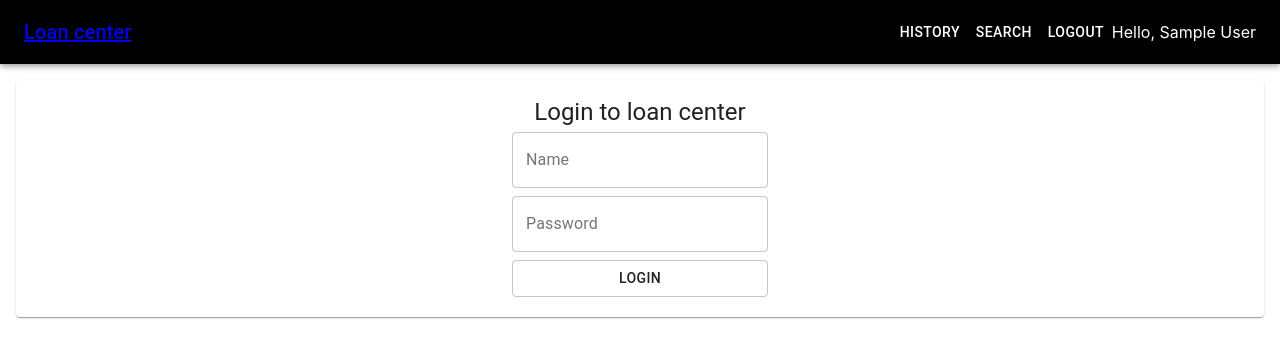
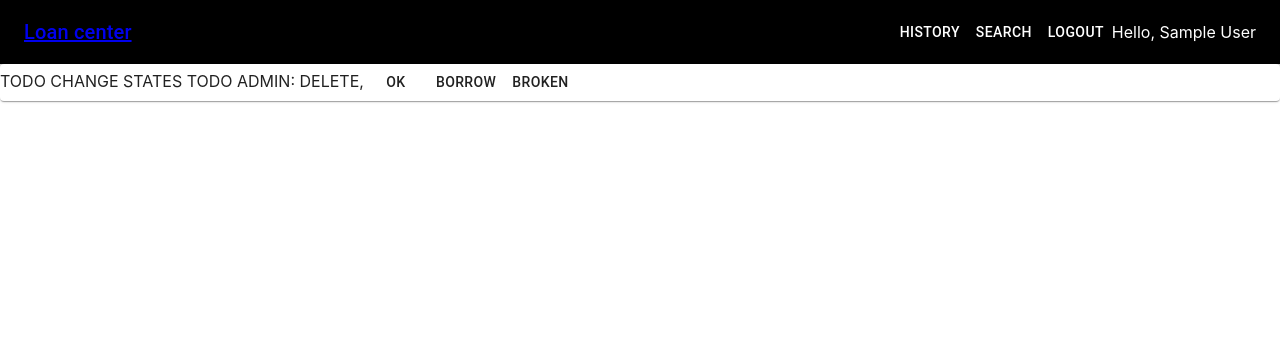
Before and after one commit to GregoryWasz/Loan-center-frontend, a React (Create React App) app: page /product/1 in a window 1280 px wide. Before the commit this address led to /. Shown: the top 358 px of the page. Built offline with nearby package versions, Linux system fonts and the light colour scheme; no server answers; sample sign-in values are in the browser's storage.

Commit message:
Added single product site feature

```diff
--- a/src/components/Product.jsx
+++ b/src/components/Product.jsx
@@ -1,15 +1,103 @@
-import React, { useEffect, useContext } from "react";
-import { useHistory } from "react-router-dom";
+import { Paper, Button } from "@material-ui/core";
+import React, { useContext, useEffect, useState } from "react";
+import { useHistory, useParams } from "react-router-dom";
+import axios from "../api/axios";
 import { UserContext } from "./UserContext";
 
 export default function Product() {
   const history = useHistory();
-  const { isLoggedIn } = useContext(UserContext);
+  const { id } = useParams();
+  const [product, setProduct] = useState([]);
+  const [isChanged, setIsChanged] = useState(0);
+  const { isAdmin } = useContext(UserContext);
+
+  async function handleChangeStateToOk(e) {
+    e.preventDefault();
+
+    await axios
+      .put("/product/" + id, {
+        state: "Ok",
+      })
+      .then((response) => {
+        console.log("STATE CHANGED TO OK");
+        setIsChanged(1);
+      })
+      .catch((error) => {});
+  }
+
+  async function handleChangeStateToBorrowed(e) {
+    e.preventDefault();
+
+    await axios
+      .put("/product/" + id, {
+        state: "Borrowed",
+      })
+      .then((response) => {
+        console.log("STATE CHANGED TO BORROWED");
+        setIsChanged(2);
+      })
+      .catch((error) => {});
+  }
+
+  async function handleChangeStateToBroken(e) {
+    e.preventDefault();
+
+    await axios
+      .put("/product/" + id, {
+        state: "Broken",
+      })
+      .then((response) => {
+        console.log("STATE CHANGED TO BROKEN");
+        setIsChanged(3);
+      })
+      .catch((error) => {});
+  }
+
+  async function handleDeleteProduct(e) {
+    e.preventDefault();
+
+    await axios
+      .delete("/product/" + id)
+      .then((response) => {
+        history.push("/products");
+      })
+      .catch((error) => {});
+  }
 
   useEffect(() => {
-    if (!isLoggedIn) {
+    const token = localStorage.getItem("token");
+    if (!token) {
       history.push("/");
     }
-  }, [isLoggedIn, history]);
-  return <div>TODO GET ONE PRODUCT BY ID</div>;
+    async function getProduct() {
+      await axios
+        .get("/product/" + id)
+        .then((response) => {
+          setProduct(response.data.product[0]);
+        })
+        .catch((error) => {
+          console.log(error);
+        });
+    }
+    getProduct();
+  }, [history, id, isChanged]);
+
+  return (
+    <Paper>
+      TODO CHANGE STATES TODO ADMIN: DELETE,
+      {product.product_id}
+      {product.product_name}
+      {product.category}
+      {product.model}
+      {product.state}
+      {product.source}
+      {product.price}
+      {product.description}
+      {product.borrowed_by}
+      <Button onClick={handleChangeStateToOk}>OK</Button>
+      <Button onClick={handleChangeStateToBorrowed}>BORROW</Button>
+      <Button onClick={handleChangeStateToBroken}>Broken</Button>
+      {isAdmin && <Button onClick={handleDeleteProduct}>DELETE</Button>}
+    </Paper>
+  );
 }
```
